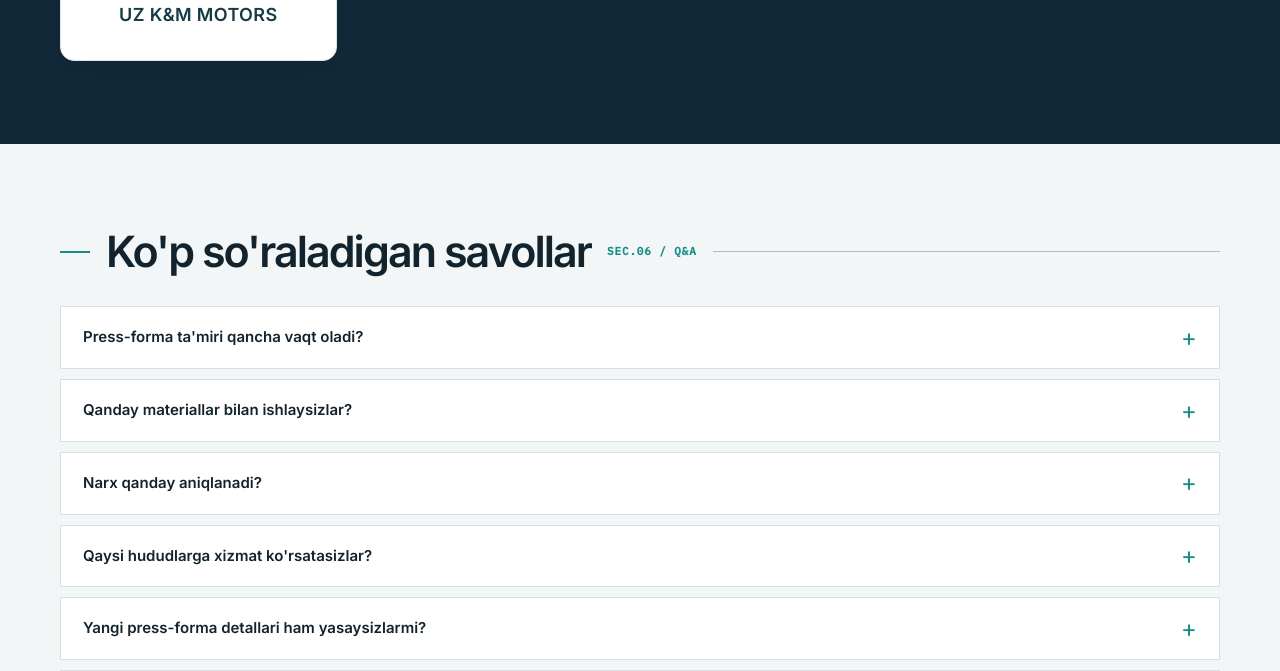
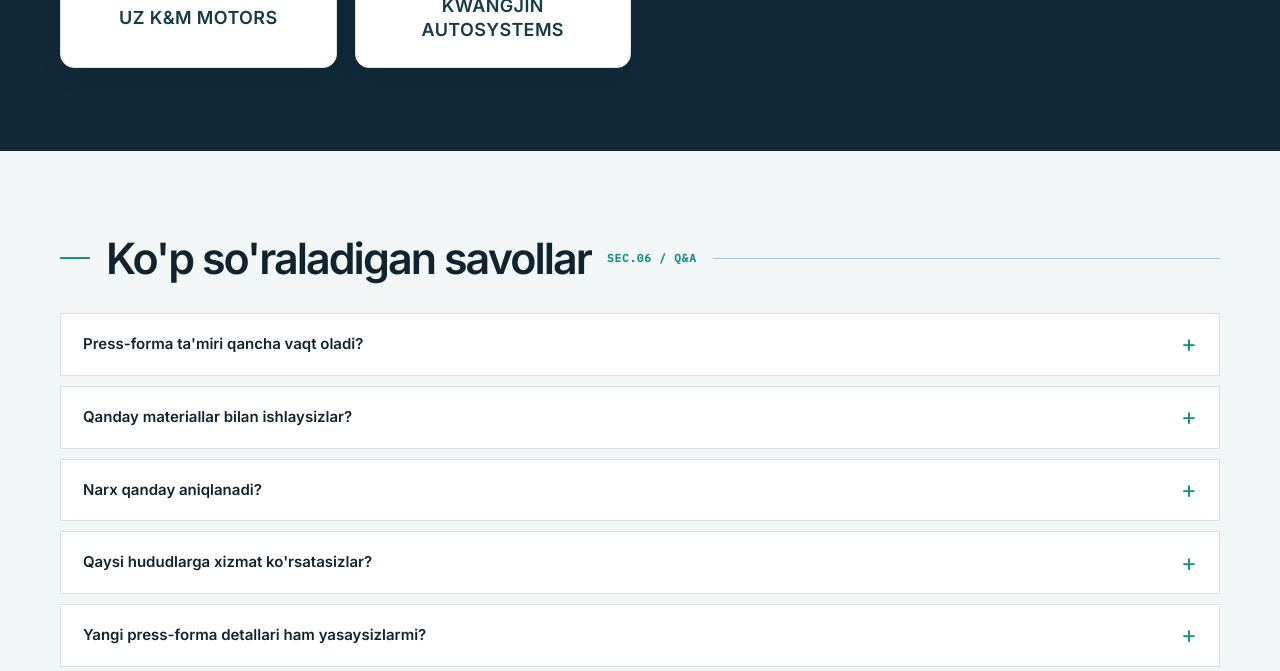
Before and after one commit to Intechuz/intechuz.github.io, a plain HTML site: page index.html in a window 1280 px wide. Shown: the part 4560-5231 px from the top of the page. Drawn offline with Linux system fonts and the light colour scheme.

Commit message:
Add Kwangjin Autosystems with supplied original logo

```diff
--- a/index.html
+++ b/index.html
@@ -242,6 +242,7 @@ section{padding:83px 0;border-bottom:1px solid var(--line)}#services,#equipment,
 <div class="client-card"><div class="client-logo"><img style="background:#13232e;border-radius:8px;padding:9px" src="assets/clients/byd.svg" alt="BYD UZBEKISTAN logotipi" loading="lazy" decoding="async"></div><span>BYD UZBEKISTAN</span></div>
 <div class="client-card"><div class="client-logo"><img src="assets/clients/kia.svg" alt="KIA UZBEKISTAN logotipi" loading="lazy" decoding="async"></div><span>KIA UZBEKISTAN</span></div>
 <div class="client-card"><div class="client-logo"><img src="assets/clients/uz-km-motors.jpg" alt="UZ K&amp;M MOTORS logotipi" loading="lazy" decoding="async"></div><span>UZ K&amp;M MOTORS</span></div>
+<div class="client-card"><div class="client-logo"><img src="assets/clients/kwangjin-autosystems.png" alt="Kwangjin Autosystems logotipi" loading="lazy" decoding="async"></div><span>KWANGJIN AUTOSYSTEMS</span></div>
 </div>
   </div>
 </section>
```
Also changed, not shown: assets/clients/kwangjin-autosystems.png (added), 1 other file.
